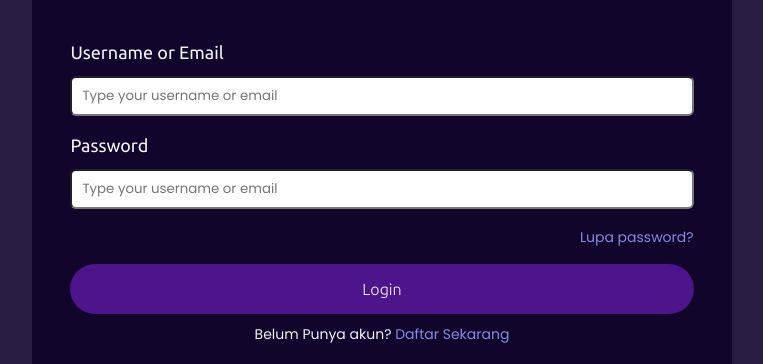
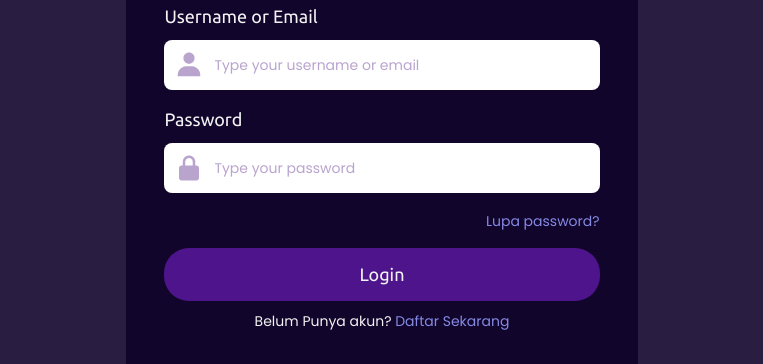
Before and after one commit to mfaisalh12/cyberid_community, a plain HTML site: page partials/login.html in a window 1280 px wide. Shown: the part 183-547 px from the top of the page, without its empty margins (258-1021 px from the left). Drawn offline with Linux system fonts and the light colour scheme.

Commit message:
create login page

```diff
--- a/assets/css/login.css
+++ b/assets/css/login.css
@@ -6,7 +6,7 @@ body {
 
 .card {
 	background-color: var(--bg-section);
-	width: 700px;
+	width: 40%;
 	margin: 60px auto 0;
 	padding: 3% 3%;
 	border-radius: 18px;
@@ -30,12 +30,48 @@ body {
 	font-weight: 400;
 }
 
-.data input {
+input {
 	width: 100%;
-	height: 40px;
-	border-radius: 6px;
-	padding: 10px;
+	height: 50px;
+	border-radius: 8px;
+	padding: 12px 20px 12px 50px;
 	margin: 10px 0 18px;
+	border: none;
+	color: var(--purple-normal);
+	font-size: 14px;
+}
+input[type='email']:focus,
+input[type='password']:focus {
+	border: none !important;
+	box-shadow: none;
+	outline: none;
+}
+input[type='email'] {
+	background-image: url(../images/user-solid-24.png);
+	background-repeat: no-repeat;
+	background-position: 10px 10px;
+	transition: 0.3s;
+}
+input[type='email']:focus {
+	background-image: url(../images/user-solid.png);
+}
+input[type='password'] {
+	background-image: url(../images/lock-alt-solid-24.png);
+	background-repeat: no-repeat;
+	background-position: 10px 10px;
+	transition: 0.3s;
+}
+input[type='password']:focus {
+	background-image: url(../images/lock-alt-solid.png);
+}
+.focus-visible {
+	outline: none;
+}
+::placeholder {
+	color: var(--placeholder);
+	font-family: 'Poppins';
+	font-size: 14px;
+	font-weight: 400;
 }
 .data a {
 	text-decoration: none;
@@ -54,8 +90,8 @@ button {
 	width: 100%;
 	padding: 16px;
 	font-family: var(--primary-font);
-	font-weight: 300;
-	font-size: 16px;
+	font-weight: 400;
+	font-size: 18px;
 	cursor: pointer;
 	border-radius: 25px;
 	border: none;
@@ -106,3 +142,20 @@ p {
 .login-with i:hover {
 	color: var(--purple-light);
 }
+
+@media screen and (max-width: 780px) {
+	.card {
+		width: 70%;
+	}
+}
+
+@media only screen and (max-width: 580px) {
+	.card {
+		width: 90%;
+		padding: 7% 4%;
+		margin: 40px auto 0;
+	}
+	.card-header img {
+		width: 20%;
+	}
+}
--- a/assets/css/navbar.css
+++ b/assets/css/navbar.css
@@ -12,6 +12,7 @@
 	--white-light: #f2f2f2;
 	--gray-light: #c4c4c4;
 	--grey: #6c757d;
+	--placeholder: #b9a4ce;
 }
 
 * {
--- a/partials/login.html
+++ b/partials/login.html
@@ -34,7 +34,7 @@
           <input type="email" placeholder="Type your username or email" required>
 
           <label for="">Password</label>
-          <input type="password" placeholder="Type your username or email">
+          <input type="password" placeholder="Type your password">
 
           <a href="" class="lupa-password">Lupa password?</a>
           <button type="submit">Login</button>
```
Also changed, not shown: assets/images/lock-alt-solid-24.png (added), assets/images/lock-alt-solid.png (added), assets/images/user-solid-24.png (added), assets/images/user-solid.png (added).
